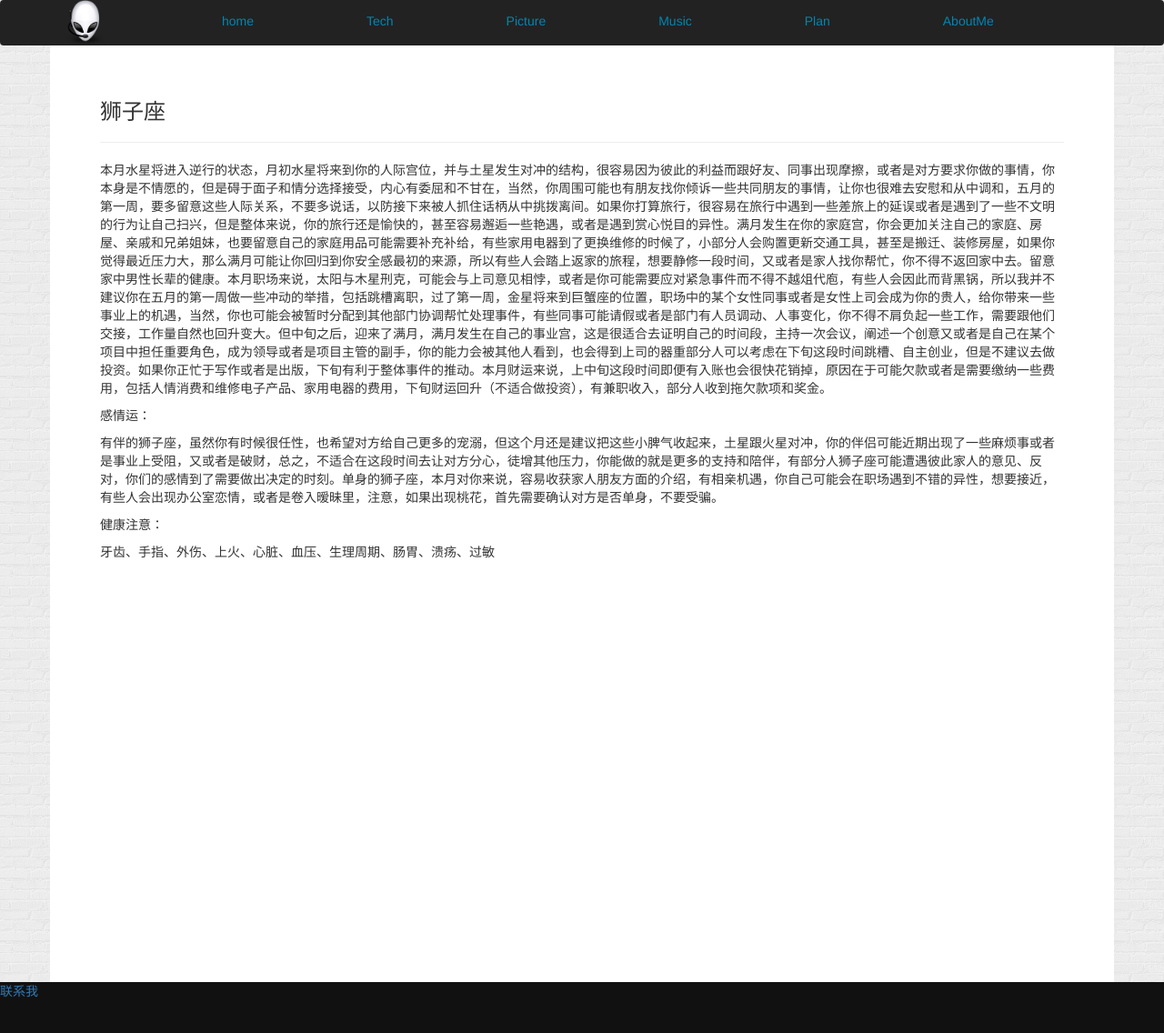
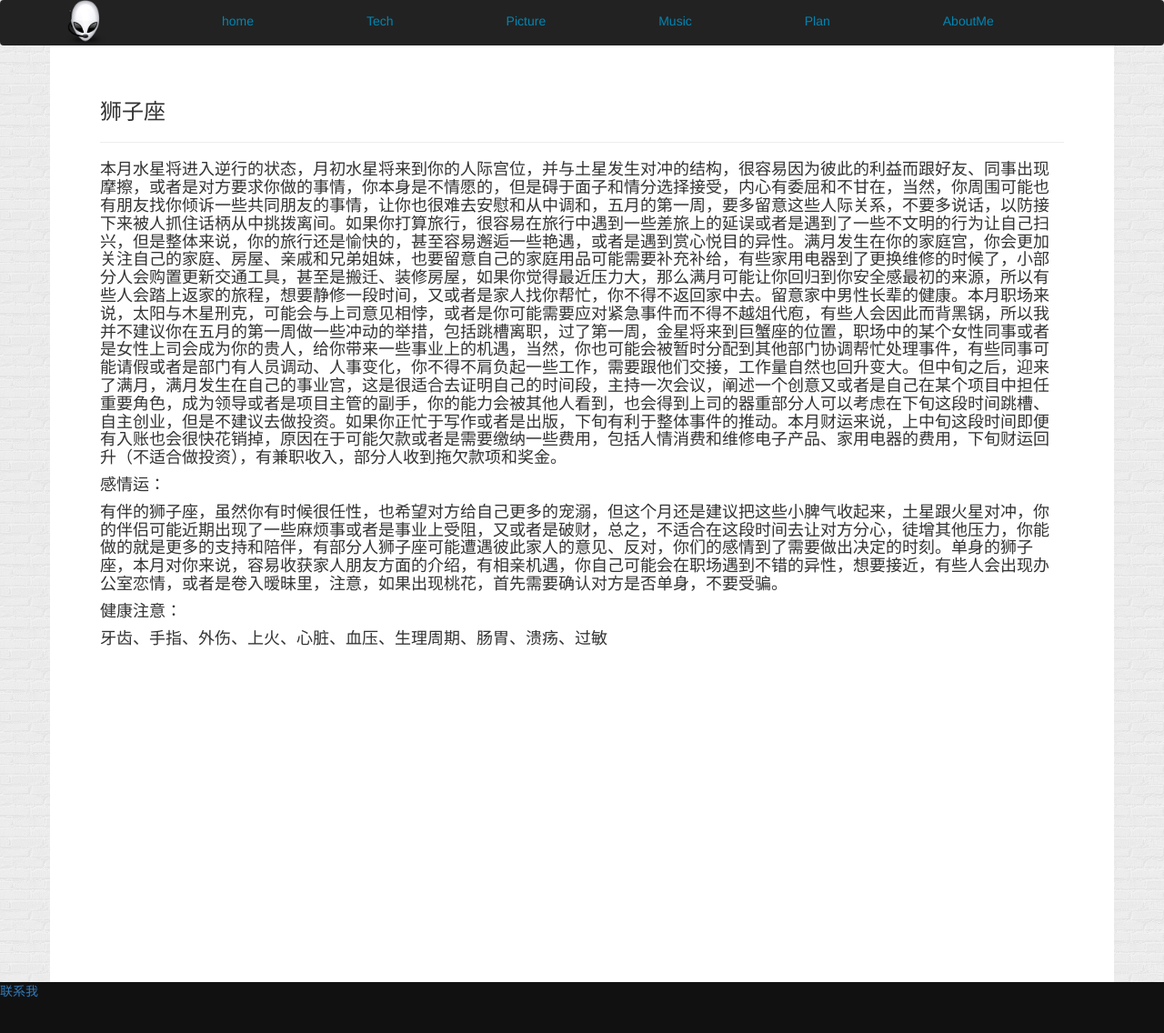
Before and after one commit to GeorageLiang/georageliang.github.com, a Jekyll site: the page built from 12md/lion.md, in a window 1280 px wide and 1140 px high. Shown: the top 1136 px of the window at 91% size. Built offline with Jekyll 4.4.1, drawn with Linux system fonts in a browser that asks for light colours; Markdown is read by kramdown in place of the engine named in the settings; comment, search, counter and statistics services are not loaded.

```diff
--- a/12md/lion.md
+++ b/12md/lion.md
@@ -9,12 +9,12 @@ permalink: /12md/lion/
 ###狮子座
 ---
 
-本月水星将进入逆行的状态，月初水星将来到你的人际宫位，并与土星发生对冲的结构，很容易因为彼此的利益而跟好友、同事出现摩擦，或者是对方要求你做的事情，你本身是不情愿的，但是碍于面子和情分选择接受，内心有委屈和不甘在，当然，你周围可能也有朋友找你倾诉一些共同朋友的事情，让你也很难去安慰和从中调和，五月的第一周，要多留意这些人际关系，不要多说话，以防接下来被人抓住话柄从中挑拨离间。如果你打算旅行，很容易在旅行中遇到一些差旅上的延误或者是遇到了一些不文明的行为让自己扫兴，但是整体来说，你的旅行还是愉快的，甚至容易邂逅一些艳遇，或者是遇到赏心悦目的异性。满月发生在你的家庭宫，你会更加关注自己的家庭、房屋、亲戚和兄弟姐妹，也要留意自己的家庭用品可能需要补充补给，有些家用电器到了更换维修的时候了，小部分人会购置更新交通工具，甚至是搬迁、装修房屋，如果你觉得最近压力大，那么满月可能让你回归到你安全感最初的来源，所以有些人会踏上返家的旅程，想要静修一段时间，又或者是家人找你帮忙，你不得不返回家中去。留意家中男性长辈的健康。本月职场来说，太阳与木星刑克，可能会与上司意见相悖，或者是你可能需要应对紧急事件而不得不越俎代庖，有些人会因此而背黑锅，所以我并不建议你在五月的第一周做一些冲动的举措，包括跳槽离职，过了第一周，金星将来到巨蟹座的位置，职场中的某个女性同事或者是女性上司会成为你的贵人，给你带来一些事业上的机遇，当然，你也可能会被暂时分配到其他部门协调帮忙处理事件，有些同事可能请假或者是部门有人员调动、人事变化，你不得不肩负起一些工作，需要跟他们交接，工作量自然也回升变大。但中旬之后，迎来了满月，满月发生在自己的事业宫，这是很适合去证明自己的时间段，主持一次会议，阐述一个创意又或者是自己在某个项目中担任重要角色，成为领导或者是项目主管的副手，你的能力会被其他人看到，也会得到上司的器重部分人可以考虑在下旬这段时间跳槽、自主创业，但是不建议去做投资。如果你正忙于写作或者是出版，下旬有利于整体事件的推动。本月财运来说，上中旬这段时间即便有入账也会很快花销掉，原因在于可能欠款或者是需要缴纳一些费用，包括人情消费和维修电子产品、家用电器的费用，下旬财运回升（不适合做投资），有兼职收入，部分人收到拖欠款项和奖金。
+####本月水星将进入逆行的状态，月初水星将来到你的人际宫位，并与土星发生对冲的结构，很容易因为彼此的利益而跟好友、同事出现摩擦，或者是对方要求你做的事情，你本身是不情愿的，但是碍于面子和情分选择接受，内心有委屈和不甘在，当然，你周围可能也有朋友找你倾诉一些共同朋友的事情，让你也很难去安慰和从中调和，五月的第一周，要多留意这些人际关系，不要多说话，以防接下来被人抓住话柄从中挑拨离间。如果你打算旅行，很容易在旅行中遇到一些差旅上的延误或者是遇到了一些不文明的行为让自己扫兴，但是整体来说，你的旅行还是愉快的，甚至容易邂逅一些艳遇，或者是遇到赏心悦目的异性。满月发生在你的家庭宫，你会更加关注自己的家庭、房屋、亲戚和兄弟姐妹，也要留意自己的家庭用品可能需要补充补给，有些家用电器到了更换维修的时候了，小部分人会购置更新交通工具，甚至是搬迁、装修房屋，如果你觉得最近压力大，那么满月可能让你回归到你安全感最初的来源，所以有些人会踏上返家的旅程，想要静修一段时间，又或者是家人找你帮忙，你不得不返回家中去。留意家中男性长辈的健康。本月职场来说，太阳与木星刑克，可能会与上司意见相悖，或者是你可能需要应对紧急事件而不得不越俎代庖，有些人会因此而背黑锅，所以我并不建议你在五月的第一周做一些冲动的举措，包括跳槽离职，过了第一周，金星将来到巨蟹座的位置，职场中的某个女性同事或者是女性上司会成为你的贵人，给你带来一些事业上的机遇，当然，你也可能会被暂时分配到其他部门协调帮忙处理事件，有些同事可能请假或者是部门有人员调动、人事变化，你不得不肩负起一些工作，需要跟他们交接，工作量自然也回升变大。但中旬之后，迎来了满月，满月发生在自己的事业宫，这是很适合去证明自己的时间段，主持一次会议，阐述一个创意又或者是自己在某个项目中担任重要角色，成为领导或者是项目主管的副手，你的能力会被其他人看到，也会得到上司的器重部分人可以考虑在下旬这段时间跳槽、自主创业，但是不建议去做投资。如果你正忙于写作或者是出版，下旬有利于整体事件的推动。本月财运来说，上中旬这段时间即便有入账也会很快花销掉，原因在于可能欠款或者是需要缴纳一些费用，包括人情消费和维修电子产品、家用电器的费用，下旬财运回升（不适合做投资），有兼职收入，部分人收到拖欠款项和奖金。
 
-感情运：
+####感情运：
 
-有伴的狮子座，虽然你有时候很任性，也希望对方给自己更多的宠溺，但这个月还是建议把这些小脾气收起来，土星跟火星对冲，你的伴侣可能近期出现了一些麻烦事或者是事业上受阻，又或者是破财，总之，不适合在这段时间去让对方分心，徒增其他压力，你能做的就是更多的支持和陪伴，有部分人狮子座可能遭遇彼此家人的意见、反对，你们的感情到了需要做出决定的时刻。单身的狮子座，本月对你来说，容易收获家人朋友方面的介绍，有相亲机遇，你自己可能会在职场遇到不错的异性，想要接近，有些人会出现办公室恋情，或者是卷入暧昧里，注意，如果出现桃花，首先需要确认对方是否单身，不要受骗。
+####有伴的狮子座，虽然你有时候很任性，也希望对方给自己更多的宠溺，但这个月还是建议把这些小脾气收起来，土星跟火星对冲，你的伴侣可能近期出现了一些麻烦事或者是事业上受阻，又或者是破财，总之，不适合在这段时间去让对方分心，徒增其他压力，你能做的就是更多的支持和陪伴，有部分人狮子座可能遭遇彼此家人的意见、反对，你们的感情到了需要做出决定的时刻。单身的狮子座，本月对你来说，容易收获家人朋友方面的介绍，有相亲机遇，你自己可能会在职场遇到不错的异性，想要接近，有些人会出现办公室恋情，或者是卷入暧昧里，注意，如果出现桃花，首先需要确认对方是否单身，不要受骗。
 
-健康注意：
+####健康注意：
 
-牙齿、手指、外伤、上火、心脏、血压、生理周期、肠胃、溃疡、过敏
+####牙齿、手指、外伤、上火、心脏、血压、生理周期、肠胃、溃疡、过敏
```
